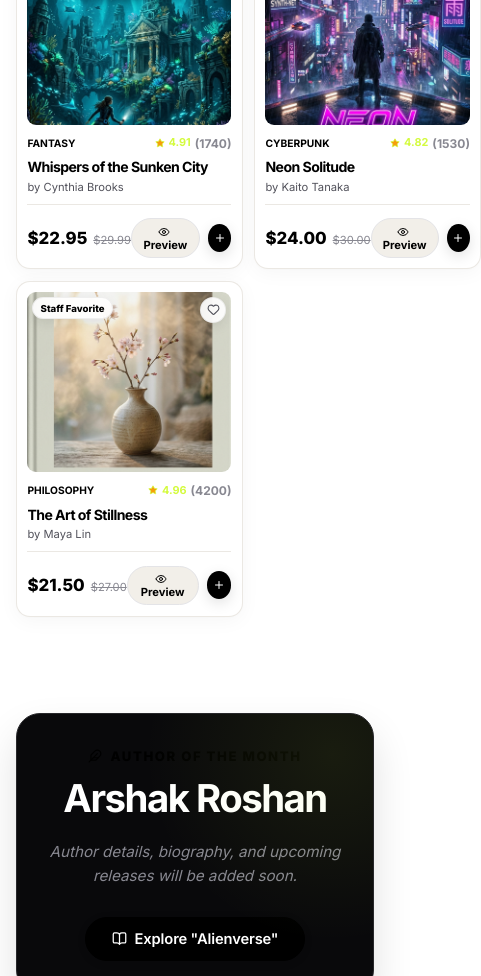
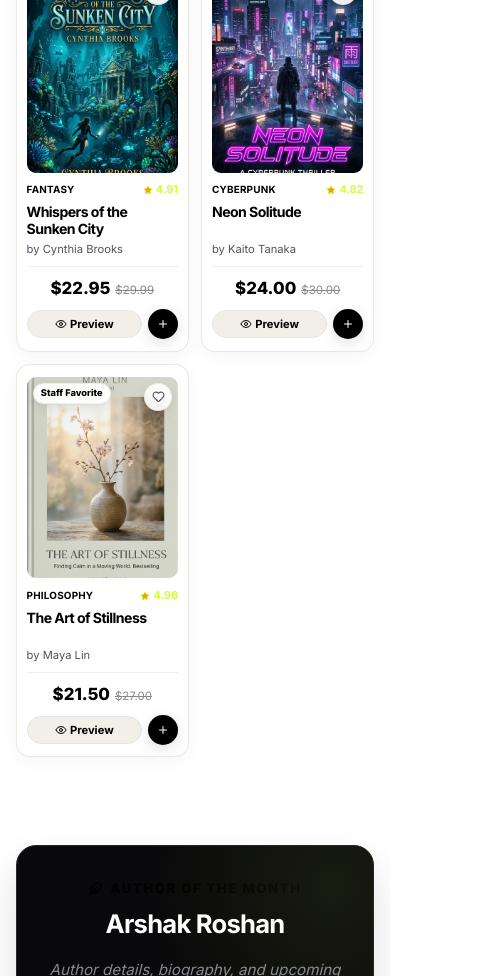
Before and after one commit to bolsterai002/bolster-page, a React (Vite) app: page / in a window 390 px wide. Shown: the part 1720-2696 px from the top of the page, 481 px wide, since content can reach past the window. Built offline with nearby package versions, Linux system fonts and the light colour scheme.

Commit message:
fix(responsive): improve mobile phone view scrolling and element sizing adjustments

```diff
--- a/src/components/AuthorSpotlight.jsx
+++ b/src/components/AuthorSpotlight.jsx
@@ -27,7 +27,7 @@ export default function AuthorSpotlight({ onSelectAuthorBook }) {
               <span className="section-tag" style={{ marginBottom: 0 }}>Author of the Month</span>
             </div>
 
-            <h2 style={{ fontSize: "2.4rem", marginBottom: "0.4rem" }}>{author.name}</h2>
+            <h2 className="author-name">{author.name}</h2>
             {author.title && (
               <p style={{ color: "var(--text-accent)", fontWeight: 600, fontSize: "1.05rem", marginBottom: "1.2rem" }}>
                 {author.title}
@@ -75,7 +75,7 @@ export default function AuthorSpotlight({ onSelectAuthorBook }) {
             )}
 
             <button
-              className="btn-primary"
+              className="btn-primary author-cta-btn"
               onClick={onSelectAuthorBook}
             >
               <BookOpen size={15} />
--- a/src/components/BenchoBookCarousel.jsx
+++ b/src/components/BenchoBookCarousel.jsx
@@ -27,7 +27,7 @@ export default function BenchoBookCarousel({
 
   const [isHeld, setIsHeld] = useState(false);
   const [activeBookIndex, setActiveBookIndex] = useState(0);
-  const [windowWidth, setWindowWidth] = useState(
+  const [windowWidth, setWindowWidth] = useState(() =>
     typeof window !== "undefined" ? window.innerWidth : 1024
   );
 
--- a/src/components/BookCatalog.jsx
+++ b/src/components/BookCatalog.jsx
@@ -140,7 +140,7 @@ export default function BookCatalog({
                       <div className="book-rating">
                         <Star size={11} fill="#f59e0b" />
                         <span>{book.rating}</span>
-                        <span style={{ color: "var(--text-muted)", fontSize: "0.75rem" }}>
+                        <span className="book-review-count" style={{ color: "var(--text-muted)", fontSize: "0.75rem" }}>
                           ({book.reviewCount})
                         </span>
                       </div>
--- a/src/components/Footer.jsx
+++ b/src/components/Footer.jsx
@@ -110,7 +110,7 @@ export default function Footer() {
           <div>
             &copy; {new Date().getFullYear()} ALIENVERSE. All rights reserved.
           </div>
-          <div style={{ display: "flex", gap: "1.5rem" }}>
+          <div className="footer-legal-links">
             <a href="#" className="footer-link-item">Privacy Policy</a>
             <a href="#" className="footer-link-item">Terms of Service</a>
             <a href="#" className="footer-link-item">Accessibility Statement</a>
--- a/src/components/Newsletter.jsx
+++ b/src/components/Newsletter.jsx
@@ -27,7 +27,7 @@ export default function Newsletter({ onSubscribeSuccess }) {
           </p>
 
           {isSubmitted ? (
-            <div style={{ display: "inline-flex", alignItems: "center", gap: "10px", background: "rgba(16, 185, 129, 0.15)", border: "1px solid #10b981", padding: "0.85rem 1.6rem", borderRadius: "9999px", color: "#10b981", fontWeight: 600 }}>
+            <div className="newsletter-success-box">
               <Check size={15} />
               <span>Welcome to the Guild! Use code <strong>READ20</strong> at checkout.</span>
             </div>
--- a/src/index.css
+++ b/src/index.css
@@ -73,6 +73,9 @@ html {
   scroll-behavior: smooth;
   font-size: 16px;
   color-scheme: light;
+  width: 100%;
+  max-width: 100%;
+  overflow-x: hidden;
 }
 
 body {
@@ -80,8 +83,27 @@ body {
   background-color: var(--bg-main);
   color: var(--text-primary);
   line-height: 1.6;
+  width: 100%;
+  max-width: 100%;
   overflow-x: hidden;
+  position: relative;
   -webkit-font-smoothing: antialiased;
+}
+
+#root, .app-layout {
+  width: 100%;
+  max-width: 100%;
+  overflow-x: hidden;
+  min-height: 100vh;
+  display: flex;
+  flex-direction: column;
+}
+
+main {
+  width: 100%;
+  max-width: 100%;
+  overflow-x: hidden;
+  flex: 1;
 }
 
 /* Typography Helpers */
@@ -1098,6 +1120,8 @@ button {
   flex-direction: column;
   box-shadow: var(--shadow-card);
   transition: all var(--transition-smooth);
+  min-width: 0;
+  overflow: hidden;
 }
 
 .book-card:hover {
@@ -1176,6 +1200,7 @@ button {
   flex: 1;
   display: flex;
   flex-direction: column;
+  min-width: 0;
 }
 
 .book-meta-top {
@@ -1647,6 +1672,22 @@ button {
   color: #ffffff;
 }
 
+.author-name {
+  font-family: var(--font-display);
+  font-weight: 700;
+  letter-spacing: -0.03em;
+  font-size: 2.4rem;
+  line-height: 1.15;
+  margin-bottom: 0.4rem;
+  color: #ffffff;
+}
+
+.author-cta-btn {
+  display: inline-flex;
+  align-items: center;
+  gap: 8px;
+}
+
 .author-card-no-photo {
   grid-template-columns: 1fr;
   max-width: 760px;
@@ -1881,6 +1922,20 @@ button {
   box-shadow: 0 0 0 3px rgba(0, 0, 0, 0.2);
 }
 
+.newsletter-success-box {
+  display: inline-flex;
+  align-items: center;
+  gap: 10px;
+  background: rgba(16, 185, 129, 0.15);
+  border: 1px solid #10b981;
+  padding: 0.85rem 1.6rem;
+  border-radius: var(--radius-full);
+  color: #10b981;
+  font-weight: 600;
+  max-width: 100%;
+  box-sizing: border-box;
+}
+
 /* ==========================================================================
    FOOTER
    ========================================================================== */
@@ -1962,6 +2017,12 @@ button {
   font-size: 0.85rem;
   color: var(--text-muted);
   padding-top: 1rem;
+}
+
+.footer-legal-links {
+  display: flex;
+  align-items: center;
+  gap: 1.5rem;
 }
 
 /* ==========================================================================
@@ -2344,6 +2405,11 @@ button {
 
   .perks-bar {
     grid-template-columns: 1fr;
+  }
+
+  .books-grid {
+    grid-template-columns: repeat(3, 1fr);
+    gap: 1.5rem;
   }
 }
 
@@ -2600,15 +2666,21 @@ button {
   }
 
   .section-header {
-    margin-bottom: 1.6rem;
+    margin-bottom: 1.5rem;
+    text-align: center;
   }
 
   .section-title {
-    font-size: 1.75rem;
+    font-size: clamp(1.6rem, 5.5vw, 2.1rem);
+    line-height: 1.2;
+    margin-bottom: 0.6rem;
   }
 
   .section-desc {
     font-size: 0.88rem;
+    line-height: 1.55;
+    margin: 0 auto;
+    max-width: 480px;
   }
 
   .filter-bar {
@@ -2620,13 +2692,22 @@ button {
 
   .genre-pills {
     width: 100%;
-    padding-bottom: 4px;
-    gap: 0.4rem;
+    padding: 4px 2px 6px;
+    gap: 0.45rem;
+    overflow-x: auto;
+    -webkit-overflow-scrolling: touch;
+    scrollbar-width: none;
+  }
+
+  .genre-pills::-webkit-scrollbar {
+    display: none;
   }
 
   .genre-pill {
-    padding: 0.4rem 0.9rem;
+    padding: 0.42rem 0.9rem;
     font-size: 0.8rem;
+    white-space: nowrap;
+    flex-shrink: 0;
   }
 
   .search-box {
@@ -2635,23 +2716,189 @@ button {
   }
 
   .search-input {
-    padding: 0.58rem 0.85rem 0.58rem 2.3rem;
-    font-size: 0.84rem;
+    padding: 0.62rem 0.95rem 0.62rem 2.3rem;
+    font-size: 0.85rem;
   }
 
   .search-icon {
-    left: 0.75rem;
+    left: 0.8rem;
+  }
+
+  /* Robust 2-Column Mobile Books Grid */
+  .books-grid {
+    grid-template-columns: repeat(2, 1fr);
+    gap: 0.8rem;
+  }
+
+  .book-card {
+    padding: 0.7rem 0.6rem;
+    border-radius: 14px;
+    min-width: 0;
+    overflow: hidden;
+  }
+
+  .book-cover-container {
+    height: auto;
+    aspect-ratio: 3 / 4;
+    max-height: 220px;
+    border-radius: 9px;
+    margin-bottom: 0.55rem;
+  }
+
+  .book-badge {
+    font-size: 0.58rem;
+    padding: 0.16rem 0.45rem;
+    top: 6px;
+    left: 6px;
+  }
+
+  .wishlist-toggle-btn {
+    width: 28px;
+    height: 28px;
+    top: 6px;
+    right: 6px;
+  }
+
+  .wishlist-toggle-btn svg {
+    width: 13px;
+    height: 13px;
+  }
+
+  .book-info {
+    min-width: 0;
+  }
+
+  .book-meta-top {
+    display: flex;
+    align-items: center;
+    justify-content: space-between;
+    gap: 4px;
+    margin-bottom: 0.25rem;
+    min-width: 0;
+  }
+
+  .book-genre-label {
+    font-size: 0.62rem;
+    font-weight: 700;
+    letter-spacing: 0.02em;
+    overflow: hidden;
+    text-overflow: ellipsis;
+    white-space: nowrap;
+    max-width: 58%;
+  }
+
+  .book-rating {
+    font-size: 0.68rem;
+    gap: 3px;
+    flex-shrink: 0;
+  }
+
+  .book-rating svg {
+    width: 10px;
+    height: 10px;
+  }
+
+  .book-review-count {
+    display: none;
+  }
+
+  .book-title {
+    font-size: 0.88rem;
+    line-height: 1.25;
+    margin-bottom: 0.2rem;
+    min-height: 2.2rem;
+    display: -webkit-box;
+    -webkit-line-clamp: 2;
+    -webkit-box-orient: vertical;
+    overflow: hidden;
+  }
+
+  .book-author {
+    font-size: 0.7rem;
+    margin-bottom: 0.45rem;
+    white-space: nowrap;
+    overflow: hidden;
+    text-overflow: ellipsis;
+  }
+
+  .book-formats-list {
+    display: none;
+  }
+
+  /* Card Bottom Stacked Layout: Zero Horizontal Overflow */
+  .book-card-bottom {
+    display: flex;
+    flex-direction: column;
+    gap: 0.45rem;
+    margin-top: auto;
+    padding-top: 0.5rem;
+    border-top: 1px solid rgba(215, 210, 200, 0.4);
+    min-width: 0;
+  }
+
+  .book-price-wrap {
+    display: flex;
+    align-items: baseline;
+    gap: 5px;
+    min-width: 0;
+  }
+
+  .current-price {
+    font-size: 1.05rem;
+    font-weight: 800;
+  }
+
+  .original-price {
+    font-size: 0.72rem;
+  }
+
+  .card-actions {
+    display: flex;
+    align-items: center;
+    gap: 6px;
+    width: 100%;
+    min-width: 0;
+  }
+
+  .btn-card-preview {
+    flex: 1;
+    min-width: 0;
+    padding: 0.38rem 0.45rem;
+    font-size: 0.7rem;
+    border-radius: var(--radius-full);
+    display: flex;
+    align-items: center;
+    justify-content: center;
+    text-align: center;
+  }
+
+  .btn-card-cart {
+    width: 30px;
+    height: 30px;
+    flex-shrink: 0;
+    display: flex;
+    align-items: center;
+    justify-content: center;
+  }
+
+  .btn-card-cart svg {
+    width: 12px;
+    height: 12px;
   }
 
   /* Book Preview Modal Mobile */
   .modal-overlay {
     padding: 0.75rem;
+    align-items: center;
   }
 
   .modal-content {
-    padding: 1.25rem 1rem;
+    padding: 1.35rem 1rem;
     border-radius: 20px;
     max-height: 88vh;
+    overflow-y: auto;
+    -webkit-overflow-scrolling: touch;
+    width: 100%;
   }
 
   .modal-grid {
@@ -2667,8 +2914,8 @@ button {
   }
 
   .modal-close-btn {
-    width: 30px;
-    height: 30px;
+    width: 32px;
+    height: 32px;
     top: 0.75rem;
     right: 0.75rem;
   }
@@ -2701,14 +2948,23 @@ button {
 
   /* Author Spotlight Mobile */
   .author-section {
-    padding: 3rem 0;
+    padding: 2.5rem 0;
   }
 
   .author-card {
     grid-template-columns: 1fr;
     text-align: center;
-    padding: 2rem 1rem;
-    gap: 1.6rem;
+    padding: 2rem 1.15rem;
+    gap: 1.5rem;
+    border-radius: 20px;
+  }
+
+  .author-card-no-photo {
+    padding: 2rem 1.15rem !important;
+  }
+
+  .author-name {
+    font-size: clamp(1.6rem, 5.5vw, 2.1rem);
   }
 
   .author-img {
@@ -2723,7 +2979,7 @@ button {
 
   .author-stats-grid {
     grid-template-columns: repeat(2, 1fr);
-    gap: 0.65rem;
+    gap: 0.6rem;
     padding: 0.75rem;
     margin: 1.2rem 0;
   }
@@ -2733,39 +2989,70 @@ button {
   }
 
   .author-quote-box {
-    font-size: 1.05rem;
-    line-height: 1.55;
+    font-size: 0.96rem;
+    line-height: 1.6;
+    padding: 0.85rem 1rem;
+    border-left: 2px solid var(--lime);
+    border-top: none;
+    text-align: left;
+    background: rgba(255, 255, 255, 0.03);
+    border-radius: 0 10px 10px 0;
+    margin: 1rem 0;
+  }
+
+  .author-cta-btn {
+    width: 100%;
+    max-width: 340px;
+    margin: 0 auto;
+    justify-content: center;
+    padding: 0.72rem 1.2rem;
+    font-size: 0.86rem;
+    white-space: normal;
+    text-align: center;
+    line-height: 1.3;
   }
 
   /* Testimonials Mobile */
   .testimonials-section {
-    padding: 3rem 0;
+    padding: 2.5rem 0;
   }
 
   .testimonials-grid {
     grid-template-columns: 1fr;
-    gap: 1.1rem;
+    gap: 1rem;
   }
 
   .testimonial-card {
-    padding: 1.4rem;
+    padding: 1.35rem 1.15rem;
+    border-radius: 16px;
+  }
+
+  .testimonial-text {
+    font-size: 0.92rem;
+    line-height: 1.55;
+    margin-bottom: 1.1rem;
   }
 
   /* Newsletter Mobile */
   .newsletter-section {
-    padding: 2.5rem 0 3.5rem;
+    padding: 2.2rem 0 3.2rem;
   }
 
   .newsletter-box {
-    padding: 2.2rem 1rem;
+    padding: 2.2rem 1.15rem;
+    border-radius: 20px;
   }
 
   .newsletter-title {
-    font-size: 1.7rem;
+    font-size: clamp(1.55rem, 5.5vw, 2.1rem);
+    line-height: 1.2;
+    margin-bottom: 0.75rem;
   }
 
   .newsletter-desc {
     font-size: 0.88rem;
+    line-height: 1.55;
+    margin-bottom: 1.4rem;
   }
 
   .newsletter-form {
@@ -2776,19 +3063,34 @@ button {
 
   .newsletter-input {
     width: 100%;
-    padding: 0.7rem 1rem;
+    padding: 0.72rem 1.1rem;
+    font-size: 0.88rem;
+  }
+
+  .newsletter-form .btn-primary {
+    width: 100%;
+    justify-content: center;
+    padding: 0.72rem 1.2rem;
+  }
+
+  .newsletter-success-box {
+    padding: 0.75rem 1rem;
+    border-radius: 12px;
     font-size: 0.85rem;
+    text-align: center;
+    flex-direction: column;
+    gap: 6px;
   }
 
   /* Footer Mobile */
   .footer {
-    padding: 2.5rem 0 1.8rem;
+    padding: 2.5rem 0 calc(2rem + 65px);
   }
 
   .perks-bar {
     grid-template-columns: 1fr;
-    gap: 0.9rem;
-    padding: 1.2rem 0;
+    gap: 0.85rem;
+    padding: 1rem 0;
   }
 
   .perk-item {
@@ -2804,20 +3106,33 @@ button {
   .footer-grid {
     grid-template-columns: 1fr;
     gap: 1.8rem;
-    margin-bottom: 2rem;
+    margin-bottom: 1.8rem;
   }
 
   .footer-bottom {
     flex-direction: column;
-    gap: 0.75rem;
+    gap: 0.85rem;
     text-align: center;
+  }
+
+  .footer-legal-links {
+    flex-wrap: wrap;
+    justify-content: center;
+    gap: 0.65rem 1.2rem;
+    font-size: 0.82rem;
   }
 
   /* MorphSurface AI Concierge Dock Mobile */
   .morph-surface-anchor {
-    bottom: 12px;
+    bottom: max(12px, env(safe-area-inset-bottom, 12px));
     width: 100%;
-    padding: 0 0.75rem;
+    padding: 0 0.85rem;
+    z-index: 90;
+    pointer-events: none;
+  }
+
+  .morph-surface {
+    pointer-events: auto;
   }
 
   .morph-surface.dock {
@@ -2874,11 +3189,13 @@ button {
     max-width: 100vw;
     width: 100%;
     height: auto;
-    max-height: 86vh;
+    max-height: 88vh;
     border-radius: 22px 22px 0 0;
     border-left: none;
     border-top: 1px solid var(--border-subtle);
     animation: slideSheetUp 0.3s cubic-bezier(0.16, 1, 0.3, 1);
+    overflow-y: auto;
+    -webkit-overflow-scrolling: touch;
   }
 
   @keyframes slideSheetUp {
@@ -2900,98 +3217,14 @@ button {
   }
 }
 
-/* Extra Small Phones (< 480px): Sleek 2-Column Book Grid & Tidy Sizing */
-@media (max-width: 480px) {
+/* Ultra-Compact Screens (< 360px) */
+@media (max-width: 359px) {
   .books-grid {
-    grid-template-columns: repeat(2, 1fr);
-    gap: 0.7rem;
-  }
-
-  .book-card {
-    padding: 0.65rem;
-    border-radius: 14px;
+    grid-template-columns: 1fr;
+    gap: 1rem;
   }
 
   .book-cover-container {
-    height: 180px;
-    border-radius: 9px;
-    margin-bottom: 0.55rem;
-  }
-
-  .book-badge {
-    font-size: 0.6rem;
-    padding: 0.16rem 0.45rem;
-    top: 5px;
-    left: 5px;
-  }
-
-  .wishlist-toggle-btn {
-    width: 26px;
-    height: 26px;
-    top: 5px;
-    right: 5px;
-  }
-
-  .wishlist-toggle-btn svg {
-    width: 13px;
-    height: 13px;
-  }
-
-  .book-genre-label {
-    font-size: 0.64rem;
-  }
-
-  .book-rating {
-    font-size: 0.68rem;
-  }
-
-  .book-rating svg {
-    width: 10px;
-    height: 10px;
-  }
-
-  .book-title {
-    font-size: 0.88rem;
-    line-height: 1.22;
-    margin-bottom: 0.2rem;
-    display: -webkit-box;
-    -webkit-line-clamp: 2;
-    -webkit-box-orient: vertical;
-    overflow: hidden;
-  }
-
-  .book-author {
-    font-size: 0.7rem;
-    margin-bottom: 0.45rem;
-    white-space: nowrap;
-    overflow: hidden;
-    text-overflow: ellipsis;
-  }
-
-  .book-formats-list {
-    display: none;
-  }
-
-  .current-price {
-    font-size: 1.05rem;
-  }
-
-  .original-price {
-    font-size: 0.7rem;
-  }
-
-  .btn-card-preview {
-    padding: 0.3rem 0.55rem;
-    font-size: 0.7rem;
-  }
-
-  .btn-card-cart {
-    width: 28px;
-    height: 28px;
-  }
-
-  .btn-card-cart svg {
-    width: 12px;
-    height: 12px;
-  }
-}
+    max-height: 260px;
+  }
+}
```
